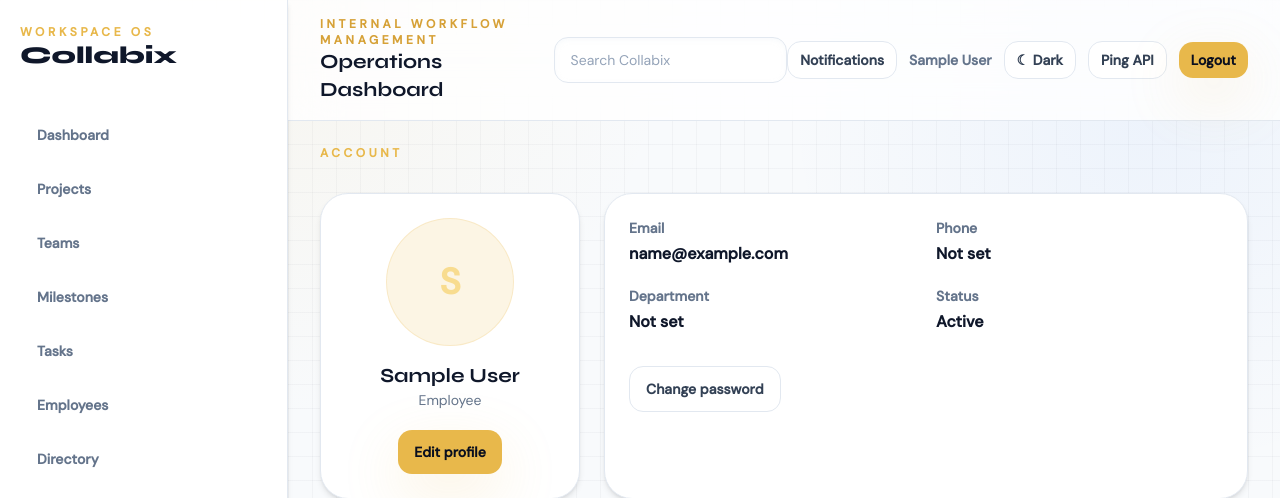
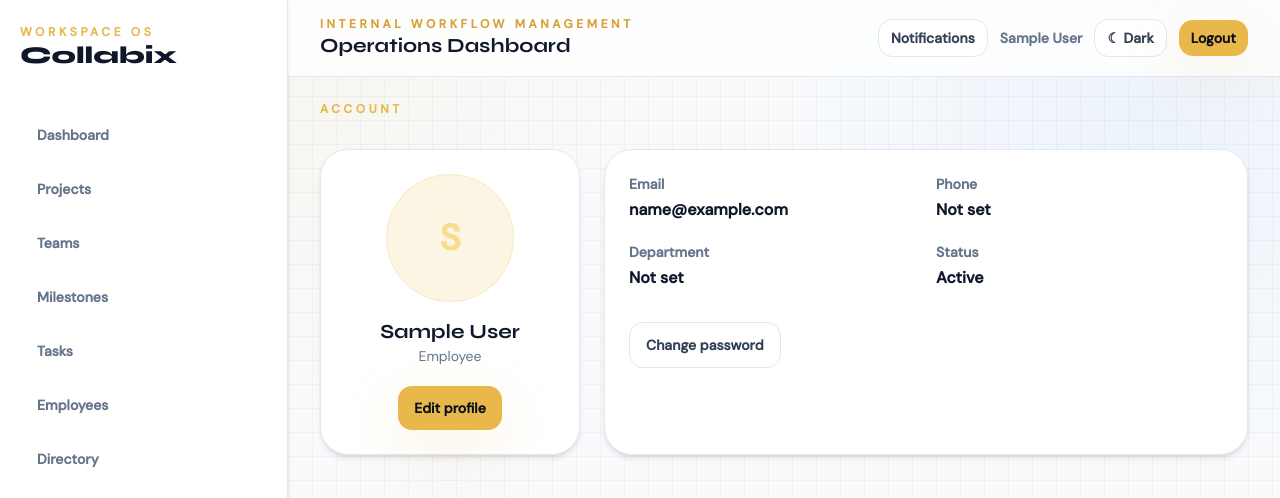
Before and after one commit to saifpatel9/Collabix, a Django app: page /auth/profile/ in a window 1280 px wide. Shown: the top 498 px of the page. Run offline with Django 5.2, Linux system fonts and the light colour scheme; the visitor is signed in with stand-in values (Sample User, id 1); data that the repository does not hold is empty; parts of the project's set-up code (start-up, migrations or seed data) failed here and were passed over; some libraries are stand-ins or nearby versions.

Commit message:
Update Navbar - Removed Search option

```diff
--- a/backend/templates/partials/navbar.html
+++ b/backend/templates/partials/navbar.html
@@ -14,20 +14,7 @@
             </div>
         </div>
 
-        <div class="hidden max-w-md flex-1 lg:block" x-data="{ open: false }">
-            <input
-                name="q"
-                type="search"
-                placeholder="Search Collabix"
-                class="form-control w-full"
-                hx-get="{% url 'core:global_search' %}"
-                hx-trigger="keyup changed delay:250ms, search"
-                hx-target="#global-search-results"
-                x-on:focus="open = true"
-            >
-            <div id="global-search-results" class="relative" x-show="open" x-on:click.outside="open = false"></div>
-        </div>
-
+        <!-- Removed Search Bar and Ping API button -->
         <div class="flex items-center gap-3 text-slate-700 dark:text-slate-200">
             {% if request.user.is_authenticated %}
                 <div hx-get="{% url 'notifications:dropdown' %}" hx-trigger="load, every 30s" hx-swap="innerHTML"></div>
@@ -38,14 +25,6 @@
             <button class="btn-secondary px-3 py-2" x-on:click="toggleTheme()" :aria-label="darkMode ? 'Switch to light mode' : 'Switch to dark mode'">
                 <span x-show="darkMode">☀ Light</span>
                 <span x-show="!darkMode">☾ Dark</span>
-            </button>
-            <button
-                class="btn-secondary px-3 py-2"
-                hx-get="/api/v1/core/health/"
-                hx-trigger="click"
-                hx-swap="none"
-            >
-                Ping API
             </button>
             {% if request.user.is_authenticated %}
                 <form method="post" action="{% url 'accounts:logout' %}">
```
